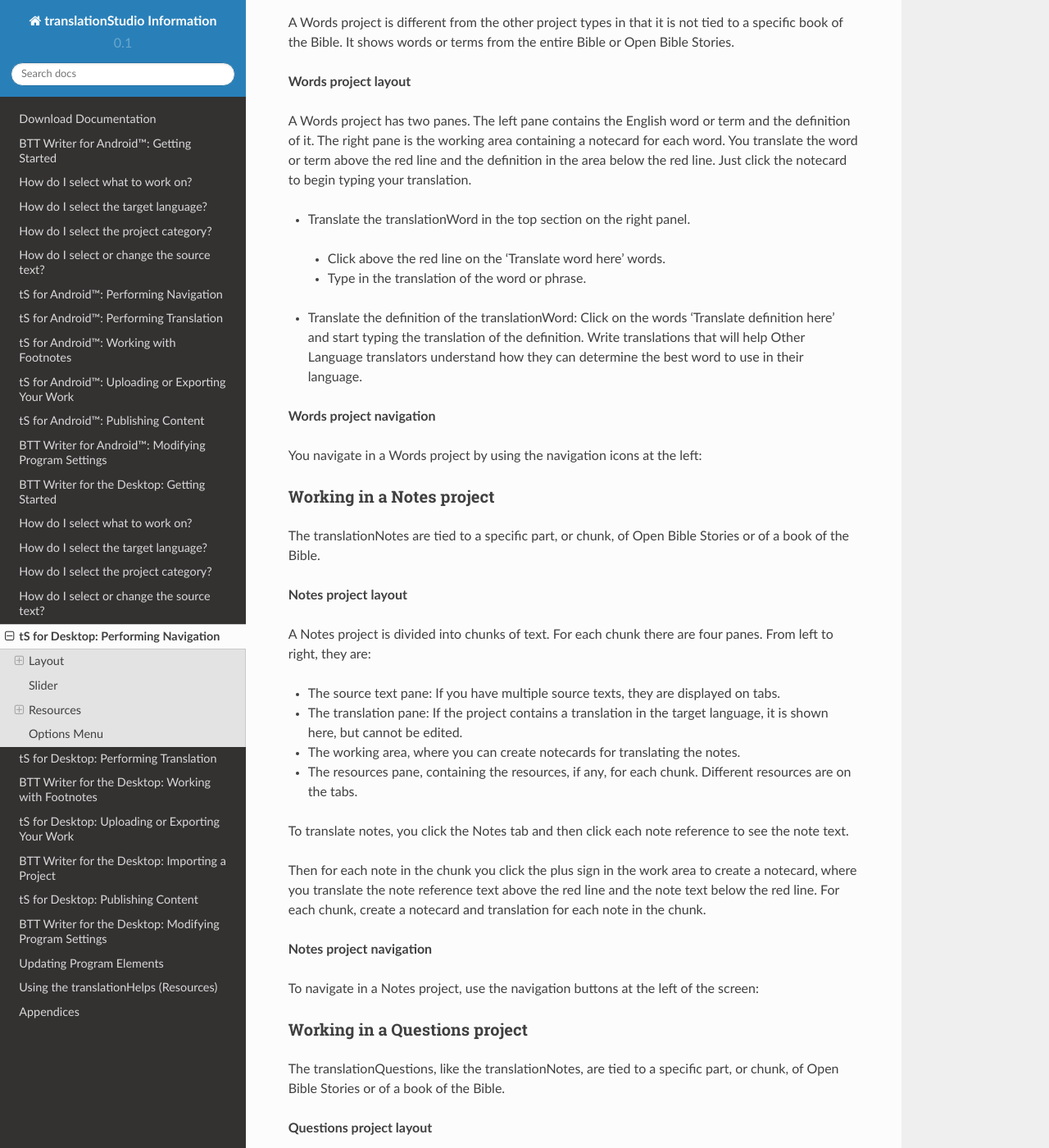
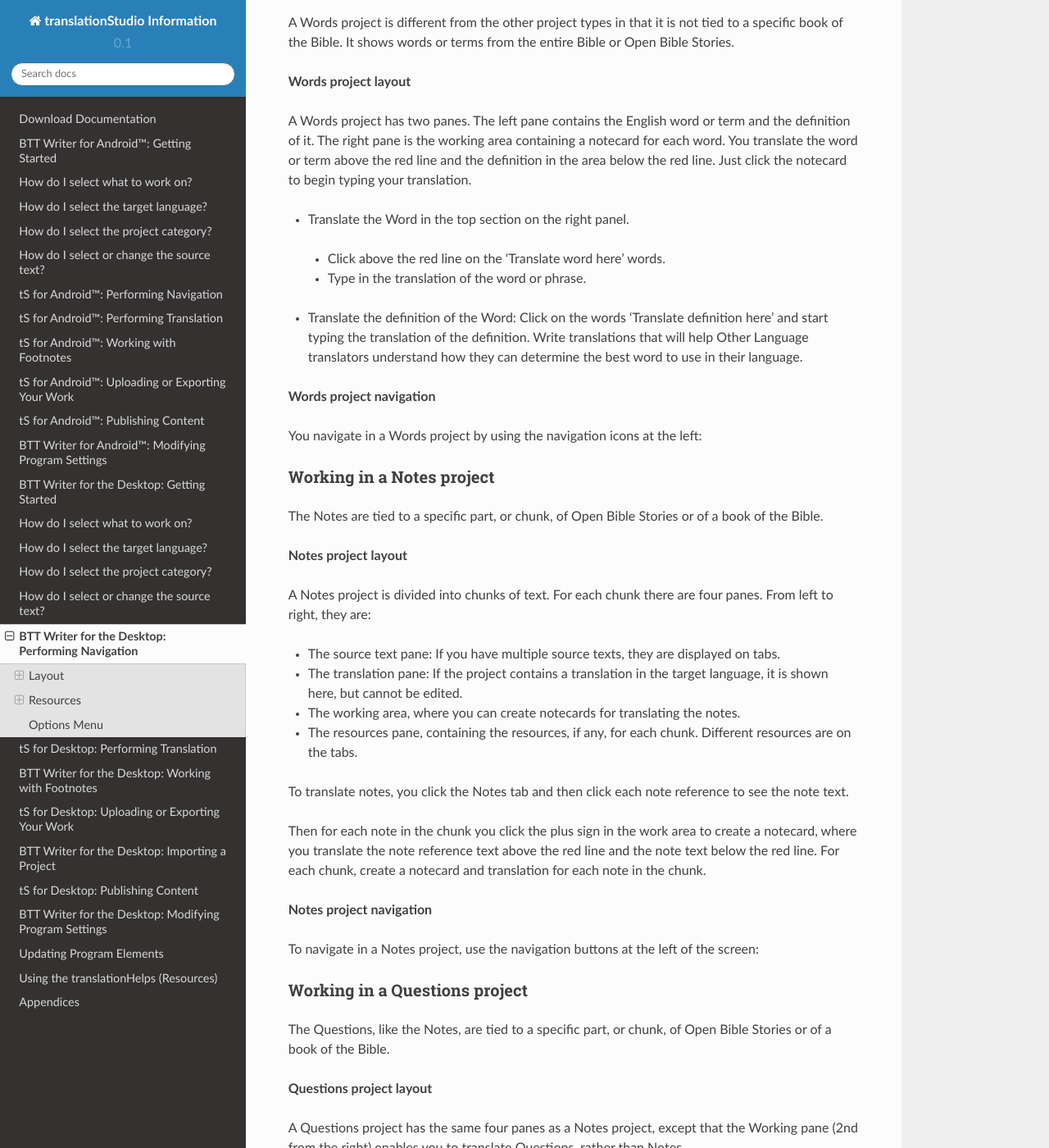
Before and after one commit to mondele/btt-writer-docs, a Sphinx documentation site: the page built from docs/dNavigate.rst, in a window 1280 px wide and 1400 px high, scrolled down 831 px. Shown: the whole window at 82% size. Built offline with Sphinx 7.4.7 and the Read the Docs theme 2.0.0, drawn with Linux system fonts in a browser that asks for light colours; pages that are not in the unit, such as notebooks, are missing from menus; some of the changed text lies outside the part shown.

Commit message:
Update dNavigate.rst

```diff
--- a/docs/dNavigate.rst
+++ b/docs/dNavigate.rst
@@ -1,16 +1,16 @@
-tS for Desktop: Performing Navigation
+BTT Writer for the Desktop: Performing Navigation
 ========================================
 
-.. image:: ../images/tSforDesktop.gif
+.. image:: ../images/BTTwriterDesktop.gif
     :width: 305px
     :align: center
     :height: 245px
-    :alt: translationStudio for Android
+    :alt: BTT Writer for the Desktop
 
 Layout
 ------
 
-There are two main screens in the translationStudio program:
+There are two main screens in the BTT Writer program:
 
 *	The Home screen, or *Your Translation Projects* screen, shows any projects that have been created on the computer. If there are no projects, the Home screen displays a welcome message. The Home screen also shows the user name and a Log out button.
 
@@ -27,10 +27,10 @@
 
 A Words project has two panes. The left pane contains the English word or term and the definition of it. The right pane is the working area containing a notecard for each word. You translate the word or term above the red line and the definition in the area below the red line. Just click the notecard to begin typing your translation.
 
-*	Translate the translationWord in the top section on the right panel.
+*	Translate the Word in the top section on the right panel.
   *	Click above the red line on the 'Translate word here' words.
   *	Type in the translation of the word or phrase.
-*	Translate the definition of the translationWord: Click on the words 'Translate definition here' and start typing the translation of the definition. Write translations that will help Other Language translators understand how they can determine the best word to use in their language.
+*	Translate the definition of the Word: Click on the words 'Translate definition here' and start typing the translation of the definition. Write translations that will help Other Language translators understand how they can determine the best word to use in their language.
 
 **Words project navigation**
 
@@ -40,7 +40,7 @@
 Working in a Notes project
 ^^^^^^^^^^^^^^^^^^^^^^^^^^
 
-The translationNotes are tied to a specific part, or chunk, of Open Bible Stories or of a book of the Bible.
+The Notes are tied to a specific part, or chunk, of Open Bible Stories or of a book of the Bible.
 
 **Notes project layout**
 
@@ -65,7 +65,7 @@
 Working in a Questions project
 ^^^^^^^^^^^^^^^^^^^^^^^^^^^^^^
 
-The translationQuestions, like the translationNotes, are tied to a specific part, or chunk, of Open Bible Stories or of a book of the Bible.
+The Questions, like the Notes, are tied to a specific part, or chunk, of Open Bible Stories or of a book of the Bible.
 
 **Questions project layout**
 
@@ -105,7 +105,7 @@
 
 **Blind Edit Mode**
 
-To use Blind Edit Mode, see *How do I set up to translate the Bible or Open Bible Stories?* in `translationStudio for the Desktop <https://github.com/unfoldingWord-dev/translationStudio-Info/blob/master/docs/desktop.rst>`_
+To use Blind Edit Mode, see *How do I set up to translate the Bible or Open Bible Stories?* in `translationStudio for the Desktop <https://github.com/WycliffeAssociates/btt-writer-docs/blob/master/docs/desktop.rst>`_
 
 If you change the settings to Blind Edit Mode, a third view is available for text projects. You access this Blind Edit view by clicking the icon that looks like two sheets of paper.
 
@@ -118,15 +118,6 @@
 The navigation buttons in a text project are different depending on the view:
 *	In the Blind Edit view or the Edit-Review view, the navigation buttons are the same as in the Notes or Questions projects.
 *	In the Read view, the buttons are similar except that there are no “previous chunk” or “next chunk” buttons, since the Read view is not divided into chunks.
-
-Slider
-------
-
-The Slider icon is a quick way to move through a story or book of the Bible.
-
-* Tap-and-hold the dot and drag it towards the bottom (right) or the top (left) of the slider.
-
-* Numbers may appear on the line that represent the chapter of the book at that location of the slider.
 
 Resources
 ---------
@@ -191,4 +180,6 @@
 
   * **Feedback**: Same as on home screen
 
+  * **Search**: Search the project for occurences of a word or phrase in either the Source or the Target text
+
   * **Settings**: Same as on home screen
```
Also changed, not shown: other parts of docs/dNavigate.rst (+3 -5 lines).
